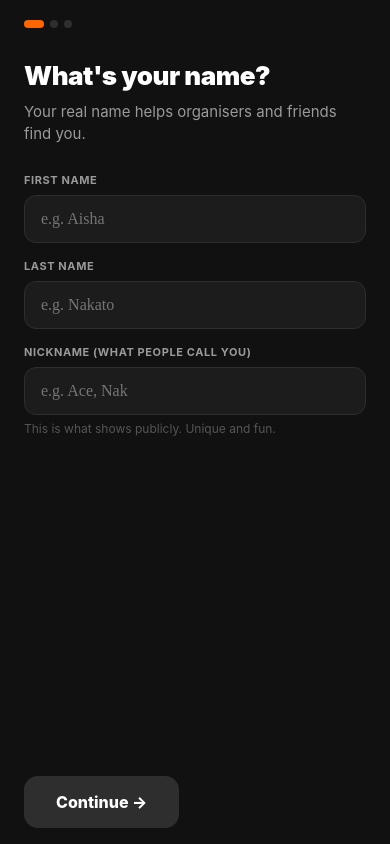
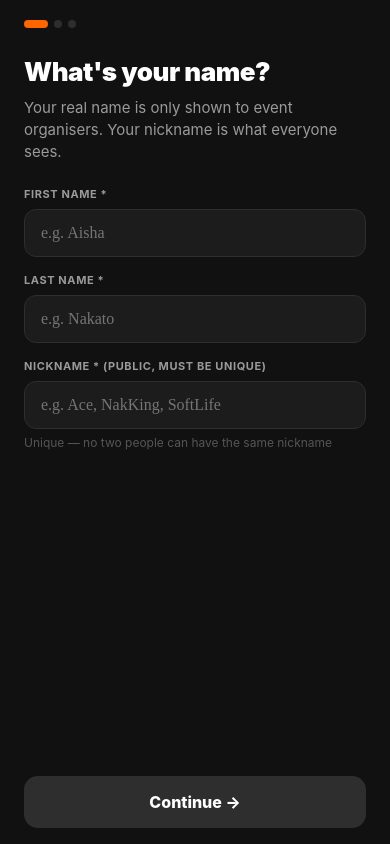
Before and after one commit to BlaqXlence/rede-app, a React Native app: screen /ProfileSetup in a window 390 px wide. Built offline with nearby package versions, Linux system fonts and the light colour scheme.

Commit message:
fix: sign out, leave restriction, birthday picker, unique nickname

```diff
--- a/src/screens/auth/ProfileSetupScreen.js
+++ b/src/screens/auth/ProfileSetupScreen.js
@@ -1,30 +1,45 @@
 /**
- * ProfileSetupScreen.js
- * 3 clean steps after OTP verification for NEW users only.
- * Existing users skip this entirely.
- *
- * Step 1: First name + Last name + Nickname
- * Step 2: Age
+ * ProfileSetupScreen — first-time users only
+ * Step 1: First name, Last name, Nickname (unique)
+ * Step 2: Birthday (date picker like modern apps)
  * Step 3: Interests (max 3)
  *
- * Design: minimal, no gradients, clean typography.
+ * - All optional (can skip) but gated features require completion
+ * - Nickname checked for uniqueness against server
+ * - Age calculated from birthday, must be 13+ to proceed
  */
 import React, { useState } from 'react'
 import {
   View, Text, TouchableOpacity, StyleSheet,
-  Platform, Dimensions, Alert,
+  Alert, Dimensions, ScrollView, Platform,
+  ActivityIndicator,
 } from 'react-native'
 import { SafeAreaView } from 'react-native-safe-area-context'
 import useThemeStore from '../../store/themeStore'
 import useAuthStore  from '../../store/authStore'
 import { EVENT_CATEGORIES } from '../../constants/config'
 
-const { width }   = Dimensions.get('window')
-const MAX_W       = Math.min(width, 500)
-const CATEGORIES  = EVENT_CATEGORIES.filter(c => c.id !== 'all')
+const { width } = Dimensions.get('window')
+const MAX_W = Math.min(width, 500)
+const CATS  = EVENT_CATEGORIES.filter(c => c.id !== 'all')
 const MAX_INTERESTS = 3
 
-const AGES = ['16–17','18–21','22–25','26–30','31–35','36–40','41–50','50+']
+// Generate years from 1940 to (current year - 13)
+const THIS_YEAR = new Date().getFullYear()
+const YEARS  = Array.from({ length: THIS_YEAR - 1939 }, (_, i) => THIS_YEAR - 13 - i)
+const MONTHS = ['January','February','March','April','May','June',
+                'July','August','September','October','November','December']
+const DAYS   = Array.from({ length: 31 }, (_, i) => i + 1)
+
+function calcAge(birthday) {
+  if (!birthday) return null
+  const bd    = new Date(birthday)
+  const today = new Date()
+  let age     = today.getFullYear() - bd.getFullYear()
+  const m     = today.getMonth() - bd.getMonth()
+  if (m < 0 || (m === 0 && today.getDate() < bd.getDate())) age--
+  return age
+}
 
 export default function ProfileSetupScreen({ navigation }) {
   const { colors }      = useThemeStore()
@@ -34,16 +49,28 @@ export default function ProfileSetupScreen({ navigation }) {
   const [firstName, setFirstName] = useState('')
   const [lastName,  setLastName]  = useState('')
   const [nickname,  setNickname]  = useState('')
-  const [age,       setAge]       = useState('')
+  const [nickErr,   setNickErr]   = useState('')
+  const [bdDay,     setBdDay]     = useState('')
+  const [bdMonth,   setBdMonth]   = useState('')
+  const [bdYear,    setBdYear]    = useState('')
   const [interests, setInterests] = useState([])
   const [saving,    setSaving]    = useState(false)
 
+  const birthday = bdDay && bdMonth && bdYear
+    ? `${bdYear}-${String(MONTHS.indexOf(bdMonth)+1).padStart(2,'0')}-${String(bdDay).padStart(2,'0')}`
+    : null
+
+  const age     = calcAge(birthday)
+  const step1OK = firstName.trim().length >= 2 && lastName.trim().length >= 1 && nickname.trim().length >= 2
+  const step2OK = birthday && age >= 13
+  const ageErr  = birthday && age !== null && age < 13
+
   function toggleInterest(id) {
-    setInterests(prev => {
-      if (prev.includes(id)) return prev.filter(x => x !== id)
-      if (prev.length >= MAX_INTERESTS) return prev
-      return [...prev, id]
-    })
+    setInterests(prev =>
+      prev.includes(id) ? prev.filter(x => x !== id)
+      : prev.length >= MAX_INTERESTS ? prev
+      : [...prev, id]
+    )
   }
 
   async function finish() {
@@ -52,117 +79,174 @@ export default function ProfileSetupScreen({ navigation }) {
       await saveProfile({
         first_name: firstName.trim(),
         last_name:  lastName.trim(),
-        nickname:   nickname.trim() || firstName.trim(),
-        name:       nickname.trim() || firstName.trim(),
-        age:        AGES.indexOf(age) + 16,  // rough midpoint
+        nickname:   nickname.trim(),
+        name:       nickname.trim(),
+        birthday,
         interests,
       })
       navigation.reset({ index: 0, routes: [{ name: 'Tabs' }] })
     } catch (err) {
+      // Nickname taken
+      if (err.message?.toLowerCase().includes('nickname')) {
+        setNickErr(err.message)
+        setStep(1)
+      } else {
         Alert.alert('Error', err.message)
+      }
     } finally { setSaving(false) }
   }
 
-  const step1Valid = firstName.trim().length >= 2 && lastName.trim().length >= 1
-  const step2Valid = !!age
-  const step3Valid = interests.length >= 1
+  function goNext() {
+    if (step === 1) {
+      setNickErr('')
+      setStep(2)
+    } else if (step === 2) {
+      setStep(3)
+    }
+  }
 
   return (
     <SafeAreaView style={[s.safe, { backgroundColor: colors.background }]} edges={['top','bottom']}>
       <View style={[s.phone, { maxWidth: MAX_W }]}>
 
         {/* Progress dots */}
-        <View style={s.progress}>
+        <View style={s.dots}>
           {[1,2,3].map(i => (
-            <View
-              key={i}
-              style={[s.dot, {
+            <View key={i} style={[s.dot, {
               backgroundColor: i <= step ? colors.primary : colors.border,
-                width: i === step ? 20 : 8,
-              }]}
-            />
+              width: i === step ? 24 : 8,
+            }]} />
           ))}
         </View>
 
-        {/* ── Step 1: Name ─────────────────────────── */}
+        <ScrollView showsVerticalScrollIndicator={false} contentContainerStyle={s.scroll}
+          keyboardShouldPersistTaps="handled">
+
+          {/* ── Step 1: Names ─────────────────────────── */}
           {step === 1 && (
-          <View style={s.stepWrap}>
-            <Text style={[s.heading, { color: colors.textPrimary }]}>What's your name?</Text>
+            <View>
+              <Text style={[s.h1, { color: colors.textPrimary }]}>What's your name?</Text>
               <Text style={[s.sub, { color: colors.textSecondary }]}>
-              Your real name helps organisers and friends find you.
+                Your real name is only shown to event organisers. Your nickname is what everyone sees.
               </Text>
 
-            <Text style={[s.label, { color: colors.textSecondary }]}>First Name</Text>
-            <WebInput
-              value={firstName}
-              onChange={setFirstName}
-              placeholder="e.g. Aisha"
-              autoCapitalize="words"
-              colors={colors}
-            />
+              <Text style={[s.label, { color: colors.textSecondary }]}>First Name *</Text>
+              <WebInput value={firstName} onChange={setFirstName}
+                placeholder="e.g. Aisha" autoCapitalize="words" colors={colors} />
 
-            <Text style={[s.label, { color: colors.textSecondary }]}>Last Name</Text>
-            <WebInput
-              value={lastName}
-              onChange={setLastName}
-              placeholder="e.g. Nakato"
-              autoCapitalize="words"
-              colors={colors}
-            />
+              <Text style={[s.label, { color: colors.textSecondary }]}>Last Name *</Text>
+              <WebInput value={lastName} onChange={setLastName}
+                placeholder="e.g. Nakato" autoCapitalize="words" colors={colors} />
 
-            <Text style={[s.label, { color: colors.textSecondary }]}>Nickname (what people call you)</Text>
-            <WebInput
-              value={nickname}
-              onChange={setNickname}
-              placeholder={`e.g. Ace, ${firstName || 'Nak'}`}
-              autoCapitalize="none"
-              colors={colors}
-            />
+              <Text style={[s.label, { color: colors.textSecondary }]}>Nickname * (public, must be unique)</Text>
+              <WebInput value={nickname} onChange={v => { setNickname(v); setNickErr('') }}
+                placeholder="e.g. Ace, NakKing, SoftLife" autoCapitalize="none" colors={colors} />
+              {nickErr ? (
+                <Text style={[s.errTxt, { color: colors.error }]}>{nickErr}</Text>
+              ) : (
                 <Text style={[s.hint, { color: colors.textHint }]}>
-              This is what shows publicly. Unique and fun.
+                  Unique — no two people can have the same nickname
                 </Text>
+              )}
             </View>
           )}
 
-        {/* ── Step 2: Age ──────────────────────────── */}
+          {/* ── Step 2: Birthday ──────────────────────── */}
           {step === 2 && (
-          <View style={s.stepWrap}>
-            <Text style={[s.heading, { color: colors.textPrimary }]}>How old are you?</Text>
+            <View>
+              <Text style={[s.h1, { color: colors.textPrimary }]}>When were you born?</Text>
               <Text style={[s.sub, { color: colors.textSecondary }]}>
-              Helps us show you age-appropriate events.
+                Helps us show age-appropriate events. You must be at least 13 to use REDE.
               </Text>
-            <View style={s.ageGrid}>
-              {AGES.map(a => (
+
+              {/* Day */}
+              <Text style={[s.label, { color: colors.textSecondary }]}>Day</Text>
+              <View style={s.pickerRow}>
+                {DAYS.map(d => (
                   <TouchableOpacity
-                  key={a}
-                  style={[s.agePill, {
-                    backgroundColor: age === a ? colors.primary : colors.surface,
-                    borderColor:     age === a ? colors.primary : colors.border,
+                    key={d}
+                    style={[s.pickerChip, {
+                      backgroundColor: bdDay === d ? colors.primary : colors.surface,
+                      borderColor:     bdDay === d ? colors.primary : colors.border,
                     }]}
-                  onPress={() => setAge(a)}
-                  activeOpacity={0.75}
+                    onPress={() => setBdDay(d)}
                   >
-                  <Text style={[s.ageTxt, { color: age === a ? '#fff' : colors.textSecondary }]}>
-                    {a}
+                    <Text style={[s.pickerChipTxt, { color: bdDay === d ? '#fff' : colors.textSecondary }]}>
+                      {d}
                     </Text>
                   </TouchableOpacity>
                 ))}
               </View>
+
+              {/* Month */}
+              <Text style={[s.label, { color: colors.textSecondary, marginTop: 16 }]}>Month</Text>
+              <View style={s.pickerRow}>
+                {MONTHS.map(m => (
+                  <TouchableOpacity
+                    key={m}
+                    style={[s.pickerChip, {
+                      backgroundColor: bdMonth === m ? colors.primary : colors.surface,
+                      borderColor:     bdMonth === m ? colors.primary : colors.border,
+                    }]}
+                    onPress={() => setBdMonth(m)}
+                  >
+                    <Text style={[s.pickerChipTxt, { color: bdMonth === m ? '#fff' : colors.textSecondary }]}>
+                      {m.slice(0,3)}
+                    </Text>
+                  </TouchableOpacity>
+                ))}
+              </View>
+
+              {/* Year */}
+              <Text style={[s.label, { color: colors.textSecondary, marginTop: 16 }]}>Year</Text>
+              <ScrollView
+                horizontal showsHorizontalScrollIndicator={false}
+                contentContainerStyle={{ gap: 8, paddingBottom: 8 }}
+              >
+                {YEARS.map(y => (
+                  <TouchableOpacity
+                    key={y}
+                    style={[s.yearChip, {
+                      backgroundColor: bdYear === y ? colors.primary : colors.surface,
+                      borderColor:     bdYear === y ? colors.primary : colors.border,
+                    }]}
+                    onPress={() => setBdYear(y)}
+                  >
+                    <Text style={[s.pickerChipTxt, { color: bdYear === y ? '#fff' : colors.textSecondary }]}>
+                      {y}
+                    </Text>
+                  </TouchableOpacity>
+                ))}
+              </ScrollView>
+
+              {/* Age display */}
+              {age !== null && (
+                <View style={[s.ageDisplay, {
+                  backgroundColor: ageErr ? colors.error + '15' : colors.primaryFaint,
+                  borderColor:     ageErr ? colors.error : colors.primary,
+                }]}>
+                  <Text style={[s.ageTxt, { color: ageErr ? colors.error : colors.primary }]}>
+                    {ageErr
+                      ? '❌ You must be at least 13 years old to use REDE'
+                      : `✓ Age: ${age} years old`}
+                  </Text>
+                </View>
+              )}
             </View>
           )}
 
           {/* ── Step 3: Interests ────────────────────── */}
           {step === 3 && (
-          <View style={s.stepWrap}>
-            <Text style={[s.heading, { color: colors.textPrimary }]}>What are you into?</Text>
+            <View>
+              <Text style={[s.h1, { color: colors.textPrimary }]}>What are you into?</Text>
               <Text style={[s.sub, { color: colors.textSecondary }]}>
-              Pick up to {MAX_INTERESTS}. We'll show these events first.
+                Pick up to {MAX_INTERESTS}. We show these events first on your home feed.
               </Text>
               <Text style={[s.counter, { color: interests.length === MAX_INTERESTS ? colors.primary : colors.textHint }]}>
                 {interests.length}/{MAX_INTERESTS} selected
               </Text>
               <View style={s.catGrid}>
-              {CATEGORIES.map(cat => {
+                {CATS.map(cat => {
                   const active = interests.includes(cat.id)
                   const accent = colors.cat[cat.id] || colors.primary
                   const full   = !active && interests.length >= MAX_INTERESTS
@@ -172,7 +256,7 @@ export default function ProfileSetupScreen({ navigation }) {
                       style={[s.catChip, {
                         backgroundColor: active ? accent : colors.surface,
                         borderColor:     active ? accent : colors.border,
-                      opacity:         full ? 0.4 : 1,
+                        opacity:         full ? 0.35 : 1,
                       }]}
                       onPress={() => toggleInterest(cat.id)}
                       disabled={full}
@@ -187,8 +271,9 @@ export default function ProfileSetupScreen({ navigation }) {
               </View>
             </View>
           )}
+        </ScrollView>
 
-        {/* Footer */}
+        {/* ── Footer ───────────────────────────────── */}
         <View style={s.footer}>
           {step > 1 && (
             <TouchableOpacity onPress={() => setStep(s => s - 1)} style={s.backBtn}>
@@ -199,12 +284,13 @@ export default function ProfileSetupScreen({ navigation }) {
           {step < 3 ? (
             <TouchableOpacity
               style={[s.nextBtn, {
-                backgroundColor: (step === 1 ? step1Valid : step2Valid) ? colors.primary : colors.border,
+                backgroundColor: (step === 1 ? step1OK : step2OK) ? colors.primary : colors.border,
                 flex: step > 1 ? 1 : undefined,
                 marginLeft: step > 1 ? 12 : 0,
+                minWidth: step === 1 ? '100%' : undefined,
               }]}
-              onPress={() => setStep(s => s + 1)}
-              disabled={!(step === 1 ? step1Valid : step2Valid)}
+              onPress={goNext}
+              disabled={!(step === 1 ? step1OK : step2OK)}
               activeOpacity={0.87}
             >
               <Text style={s.nextTxt}>Continue →</Text>
@@ -212,21 +298,24 @@ export default function ProfileSetupScreen({ navigation }) {
           ) : (
             <TouchableOpacity
               style={[s.nextBtn, {
-                backgroundColor: step3Valid && !saving ? colors.primary : colors.border,
+                backgroundColor: !saving ? colors.primary : colors.border,
                 flex: 1, marginLeft: 12,
               }]}
               onPress={finish}
-              disabled={!step3Valid || saving}
+              disabled={saving}
               activeOpacity={0.87}
             >
-              <Text style={s.nextTxt}>{saving ? 'Saving...' : 'Get Started 🚀'}</Text>
+              {saving
+                ? <ActivityIndicator color="#fff" />
+                : <Text style={s.nextTxt}>Get Started 🚀</Text>
+              }
             </TouchableOpacity>
           )}
         </View>
 
-        {/* Skip — only for interests step */}
+        {/* Skip — step 3 only */}
         {step === 3 && (
-          <TouchableOpacity onPress={finish} style={s.skip}>
+          <TouchableOpacity onPress={finish} style={s.skipBtn}>
             <Text style={[s.skipTxt, { color: colors.textHint }]}>Skip for now</Text>
           </TouchableOpacity>
         )}
@@ -276,32 +365,36 @@ function WebInput({ value, onChange, placeholder, autoCapitalize, colors }) {
 }
 
 const s = StyleSheet.create({
-  safe:     { flex: 1, alignItems: 'center' },
-  phone:    { flex: 1, width: '100%', paddingHorizontal: 24 },
+  safe:   { flex: 1, alignItems: 'center' },
+  phone:  { flex: 1, width: '100%', paddingHorizontal: 24 },
+  dots:   { flexDirection: 'row', alignItems: 'center', gap: 6, paddingTop: 20, paddingBottom: 28 },
+  dot:    { height: 8, borderRadius: 4 },
+  scroll: { paddingBottom: 20 },
 
-  progress: { flexDirection: 'row', alignItems: 'center', gap: 6, paddingTop: 20, paddingBottom: 32 },
-  dot:      { height: 8, borderRadius: 4 },
+  h1:   { fontSize: 26, fontWeight: '900', letterSpacing: -0.5, marginBottom: 10 },
+  sub:  { fontSize: 15, lineHeight: 22, marginBottom: 24 },
+  label:{ fontSize: 11, fontWeight: '700', textTransform: 'uppercase', letterSpacing: 0.6, marginBottom: 8 },
+  hint: { fontSize: 12, marginBottom: 16, marginTop: -10 },
+  errTxt:{ fontSize: 13, fontWeight: '600', marginBottom: 12, marginTop: -10 },
+  counter:{ fontSize: 13, fontWeight: '700', marginBottom: 16 },
 
-  stepWrap: { flex: 1 },
-  heading:  { fontSize: 26, fontWeight: '900', letterSpacing: -0.5, marginBottom: 10 },
-  sub:      { fontSize: 15, lineHeight: 22, marginBottom: 28 },
-  label:    { fontSize: 11, fontWeight: '700', textTransform: 'uppercase', letterSpacing: 0.6, marginBottom: 8 },
-  hint:     { fontSize: 12, marginBottom: 16, marginTop: -10 },
-  counter:  { fontSize: 13, fontWeight: '700', marginBottom: 16 },
+  pickerRow:{ flexDirection: 'row', flexWrap: 'wrap', gap: 6, marginBottom: 4 },
+  pickerChip: { borderRadius: 8, borderWidth: 1.5, paddingHorizontal: 10, paddingVertical: 8, minWidth: 36, alignItems: 'center' },
+  yearChip:   { borderRadius: 8, borderWidth: 1.5, paddingHorizontal: 12, paddingVertical: 8, alignItems: 'center' },
+  pickerChipTxt: { fontSize: 13, fontWeight: '600' },
 
-  ageGrid:  { flexDirection: 'row', flexWrap: 'wrap', gap: 10 },
-  agePill:  { borderRadius: 10, borderWidth: 1.5, paddingHorizontal: 20, paddingVertical: 12 },
-  ageTxt:   { fontSize: 14, fontWeight: '600' },
+  ageDisplay: { borderRadius: 10, borderWidth: 1.5, padding: 12, marginTop: 16 },
+  ageTxt:     { fontSize: 14, fontWeight: '700' },
 
-  catGrid:  { flexDirection: 'row', flexWrap: 'wrap', gap: 10 },
-  catChip:  { borderRadius: 20, borderWidth: 1.5, paddingHorizontal: 16, paddingVertical: 10 },
-  catTxt:   { fontSize: 13, fontWeight: '600' },
+  catGrid: { flexDirection: 'row', flexWrap: 'wrap', gap: 10 },
+  catChip: { borderRadius: 20, borderWidth: 1.5, paddingHorizontal: 16, paddingVertical: 10 },
+  catTxt:  { fontSize: 13, fontWeight: '600' },
 
-  footer:   { flexDirection: 'row', alignItems: 'center', paddingBottom: 16, paddingTop: 20 },
-  backBtn:  { paddingVertical: 16, paddingRight: 8 },
-  backTxt:  { fontSize: 15, fontWeight: '600' },
-  nextBtn:  { borderRadius: 14, paddingVertical: 16, alignItems: 'center', paddingHorizontal: 32 },
-  nextTxt:  { color: '#fff', fontSize: 16, fontWeight: '800' },
-  skip:     { alignItems: 'center', paddingBottom: 8 },
-  skipTxt:  { fontSize: 14, textDecorationLine: 'underline' },
+  footer:  { flexDirection: 'row', alignItems: 'center', paddingVertical: 16 },
+  backBtn: { paddingRight: 8, paddingVertical: 16 },
+  backTxt: { fontSize: 15, fontWeight: '600' },
+  nextBtn: { borderRadius: 14, paddingVertical: 16, alignItems: 'center', paddingHorizontal: 24 },
+  nextTxt: { color: '#fff', fontSize: 16, fontWeight: '800' },
+  skipBtn: { alignItems: 'center', paddingBottom: 8 },
+  skipTxt: { fontSize: 14, textDecorationLine: 'underline' },
 })
```
Also changed, not shown: src/screens/main/EventDetailScreen.js (+15 -5 lines), src/screens/main/HomeScreen.js (+9 -0 lines), src/screens/main/SettingsScreen.js (+23 -7 lines). Lines whose indentation alone changed are shown as unchanged.
